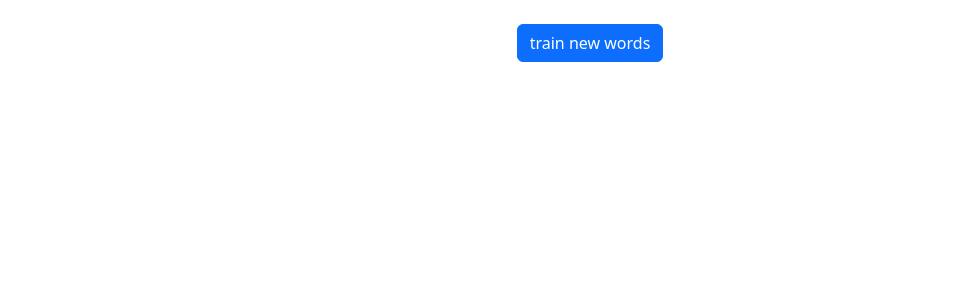
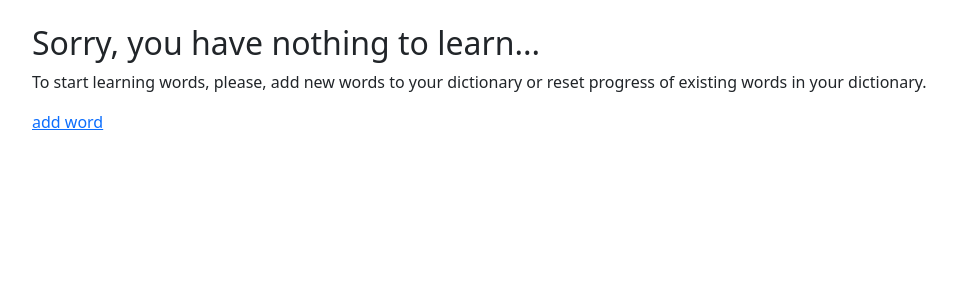
Before and after one commit to zgfif/language_cards, a Django app: page / in a window 1280 px wide. Shown: the part 56-356 px from the top of the page, without its empty margins (50-1007 px from the left). Run offline with Django 4.2, Linux system fonts and the light colour scheme; a user stored in the database is signed in; tables that the repository leaves empty hold one stand-in row (values such as "Sample post").

Commit message:
button_on_index: done

```diff
--- a/core/templates/index.html
+++ b/core/templates/index.html
@@ -4,12 +4,23 @@
     <div class="container">
         <div>
             <br>
-            {% if words %}
-                <p style="text-align:center;"><a class="btn btn-primary" href="/training">train new words</a></p>
+            {% if user.is_authenticated %}
+                <!-- User is signed in -->
+                {% if words %}
+                    {% if en_ru_ids or ru_en_ids %}
+                        <p style="text-align:center;"><a class="btn btn-primary" href="/training">train new words</a></p>
+                    {% else %}
+                        {% include 'snippets/nothing_to_learn.html' %}
+                    {% endif %}
+                {% else %}
+                    <h3 style="text-align:center;">nothing to train</h3>
+                    <p>You haven't added any words. <a href="/add_word">add word</a></p>
+                {% endif %}
             {% else %}
-                <h3 style="text-align:center;">nothing to train</h3>
+                <!-- User is not signed in -->
+                <p>Please, <a href="/signin">sign in</a> to access this page.</p>
             {% endif %}
         </div>
         <br>
     </div>
-{% endblock %}
+{% endblock content %}
--- /dev/null
+++ b/core/templates/snippets/nothing_to_learn.html
@@ -0,0 +1,4 @@
+<h2>Sorry, you have nothing to learn...</h2>
+<p>To start learning words, please, add new words to your dictionary or reset progress of existing words in your
+    dictionary.</p>
+<p><a href="/add_word">add word</a></p>
--- a/core/views.py
+++ b/core/views.py
@@ -26,7 +26,8 @@ class IndexView(View):
 
             # update learning ids
             WordIds(request, words).update()
-
+            context['en_ru_ids'] = request.session.get('en_ru_ids', [])
+            context['ru_en_ids'] = request.session.get('ru_en_ids', [])
         return render(request=request, template_name='index.html', context=context)
 
 
```
Also changed, not shown: core/templates/training_.html (+1 -6 lines), core/tests.py (+7 -1 lines).
